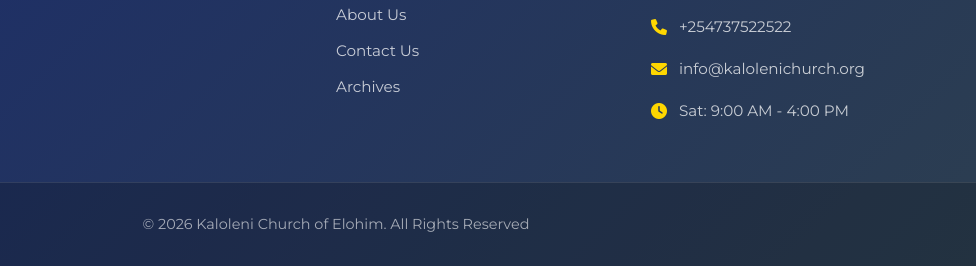
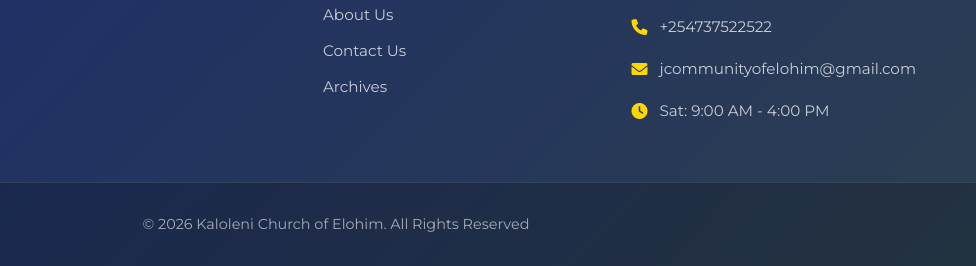
Before and after one commit to muriuki122/church-s-website, a plain HTML site: page index.html in a window 1280 px wide. Shown: the part 3748-4014 px from the top of the page, 304-1280 px from the left. Drawn offline with nearby package versions, Linux system fonts and the light colour scheme.

Commit message:
Update email contact in footer section

```diff
--- a/index.html
+++ b/index.html
@@ -274,7 +274,7 @@
                     <li><i class="fas fa-map-marker-alt"></i> <span>Kaloleni, Nairobi, Kenya</span></li>
                     <li><i class="fas fa-phone"></i> <span>+254721218834</span></li>
                     <li><i class="fas fa-phone"></i> <span>+254737522522</span></li>
-                    <li><i class="fas fa-envelope"></i> <span>info@kalolenichurch.org</span></li>
+                    <li><i class="fas fa-envelope"></i> <span>jcommunityofelohim@gmail.com</span></li>
                     <li><i class="fas fa-clock"></i> <span>Sat: 9:00 AM - 4:00 PM</span></li>
                 </ul>
             </div>
```
